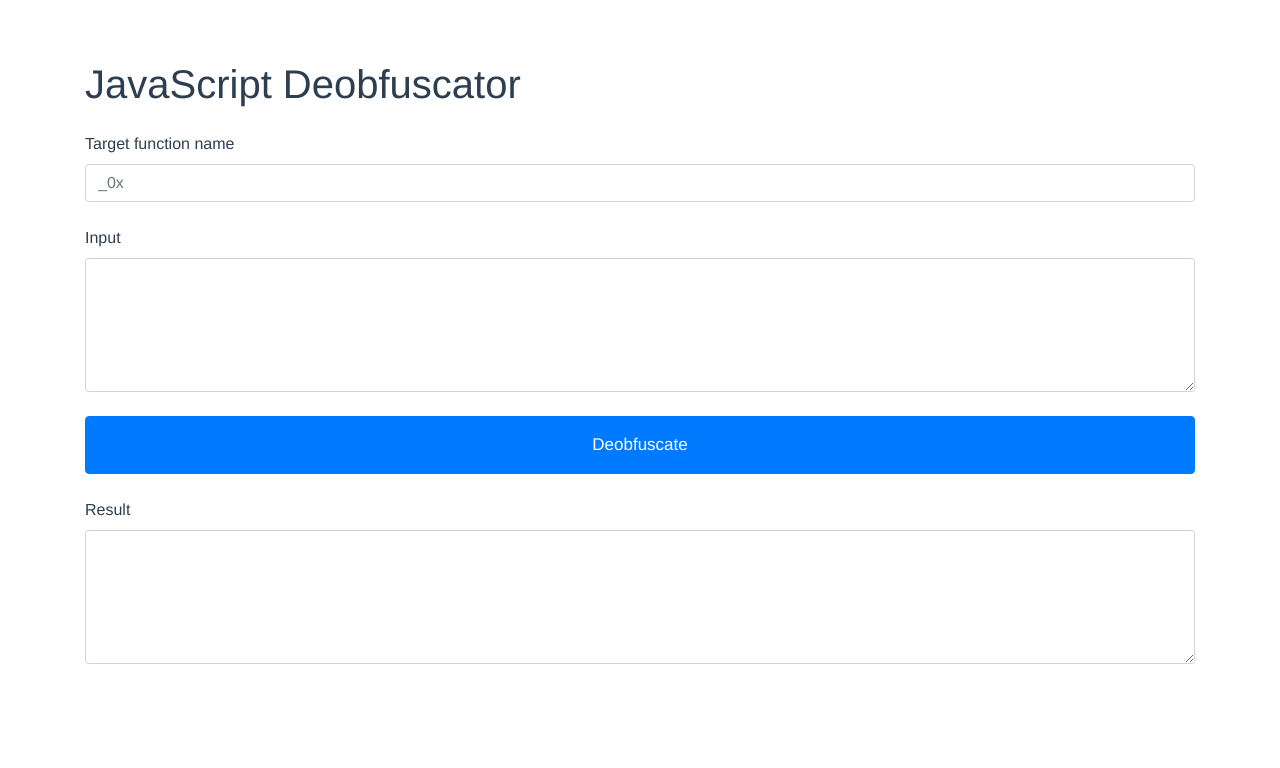
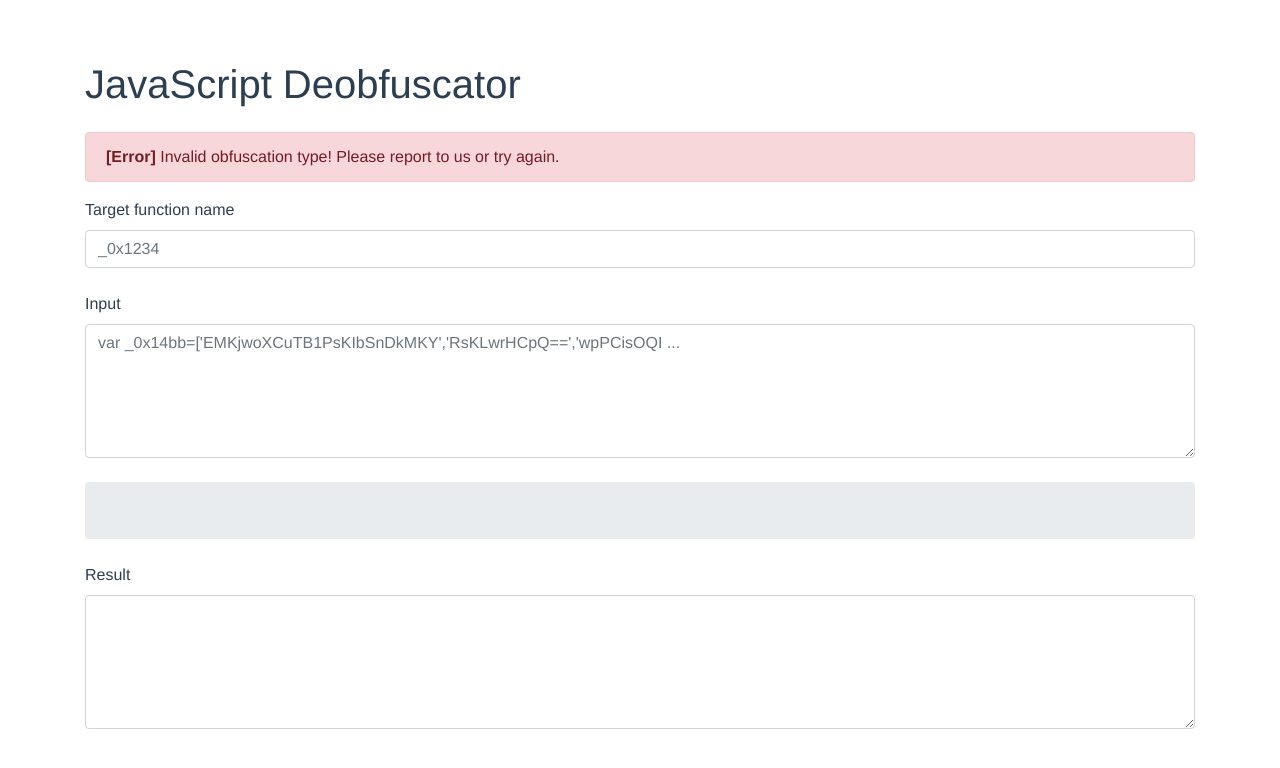
Before and after one commit to LostMyCode/javascript-deobfuscator, a Vue app: page / in a window 1280 px wide. Both pictures are taken after a click on the button "Deobfuscate". Shown: the top 768 px of the page. Built offline with nearby package versions, Linux system fonts and the light colour scheme; no server answers.

Commit message:
Add obfuscation type checker + Alert

```diff
--- a/src/Analizer.js
+++ b/src/Analizer.js
@@ -1,3 +1,28 @@
 export default function () {
+    const Analizer = {};
 
+    Analizer.checkType = function(targetName, code) {
+        let type;
+
+        if (typeof type != "string") return type;
+
+        switch (true) {
+            case !!code.match(new RegExp(`${targetName}\\[[0-9]+\\]`)):
+                type = 0;
+                break;
+
+            case !!code.match(new RegExp(`${targetName}\\(.[a-zA-Z0-9]+.\\)`)):
+                type = 1;
+                break;
+
+            case !!code.match(new RegExp(`${targetName}\\(.[a-zA-Z0-9]+.,.[^']+.\\)`)):
+                type = 2;
+                break;
+        }
+
+        console.log("[Analizer] Obfuscation type:", type);
+        return type;
+    }
+
+    return Analizer;
 }
--- /dev/null
+++ b/src/components/Alert.vue
@@ -0,0 +1,30 @@
+<template>
+  <div v-if="show" class="alert" v-bind:class="[type]" role="alert">
+    <b>{{ title }}</b> {{ message }}
+  </div>
+</template>
+
+<script>
+export default {
+  data() {
+    return {
+      title: "",
+      message: "",
+      type: "alert-success",
+      show: false,
+    };
+  },
+
+  methods: {
+    showAlert(type, title, message) {
+      this.type = "alert-" + type;
+      this.title = title;
+      this.message = message;
+      this.show = true;
+    },
+    hide() {
+      this.show = false;
+    },
+  }
+};
+</script>
--- a/src/components/Main.vue
+++ b/src/components/Main.vue
@@ -1,13 +1,16 @@
 <template>
   <div class="container text-left">
     <h1 class="my-4">JavaScript Deobfuscator</h1>
+
+    <Alert ref="alert"></Alert>
+
     <div class="form-group mb-4 text-left">
       <label for="TargetFuncName">Target function name</label>
       <input
         type="text"
         class="form-control"
         id="TargetFuncName"
-        placeholder="_0x"
+        placeholder="_0x1234"
         v-model="targetName"
       />
     </div>
@@ -17,6 +20,7 @@
         class="form-control"
         id="codeInputTextarea"
         rows="5"
+        placeholder="var _0x14bb=['EMKjwoXCuTB1PsKIbSnDkMKY','RsKLwrHCpQ==','wpPCisOQI ..."
         v-model="mainCode"
       ></textarea>
     </div>
@@ -52,12 +56,17 @@
 </template>
 
 <script>
-// import Decoder from "@/Decoder.js";
+import Analizer from "@/Analizer.js";
+import Alert from "@/components/Alert.vue";
 
 export default {
+  components: {
+    Alert,
+  },
+
   data() {
     return {
-      decoder: null,
+      analizer: null,
       targetName: null,
       mainCode: null,
       outputCode: null,
@@ -68,13 +77,25 @@ export default {
   methods: {
     decode() {
       this.running = true;
+      this.$refs.alert.hide();
+
+      const type = this.analizer.checkType(this.targetName, this.mainCode);
+      if (!type)
+        return this.$refs.alert.showAlert(
+          "danger",
+          "[Error]",
+          "Invalid obfuscation type! Please report to us or try again."
+        );
+
       this.changeProgress(100);
+
       this.axios
         .post(
           "https://us-central1-deobfuscator.cloudfunctions.net/api/request",
           {
             targetName: this.targetName,
-            code: this.mainCode
+            code: this.mainCode,
+            type,
           }
         )
         .then((res) => {
@@ -82,12 +103,22 @@ export default {
           // console.log(res);
           res.data = res.data.replace(/\n/g, "");
           this.changeProgress(0);
+          this.$refs.alert.showAlert(
+            "success",
+            "[Success]",
+            "Successfully decoded the code!!"
+          );
           this.outputCode = window.js_beautify(res.data);
         })
         .catch((e) => {
           this.running = false;
           this.changeProgress(0);
           console.log(e);
+          this.$refs.alert.showAlert(
+            "danger",
+            "[Error]",
+            "Server error! Please check target code and name of target function."
+          );
         });
     },
     changeProgress(rate) {
@@ -99,7 +130,7 @@ export default {
   },
 
   mounted() {
-    // this.decoder = Decoder();
+    this.analizer = Analizer();
   },
 };
 </script>
```
